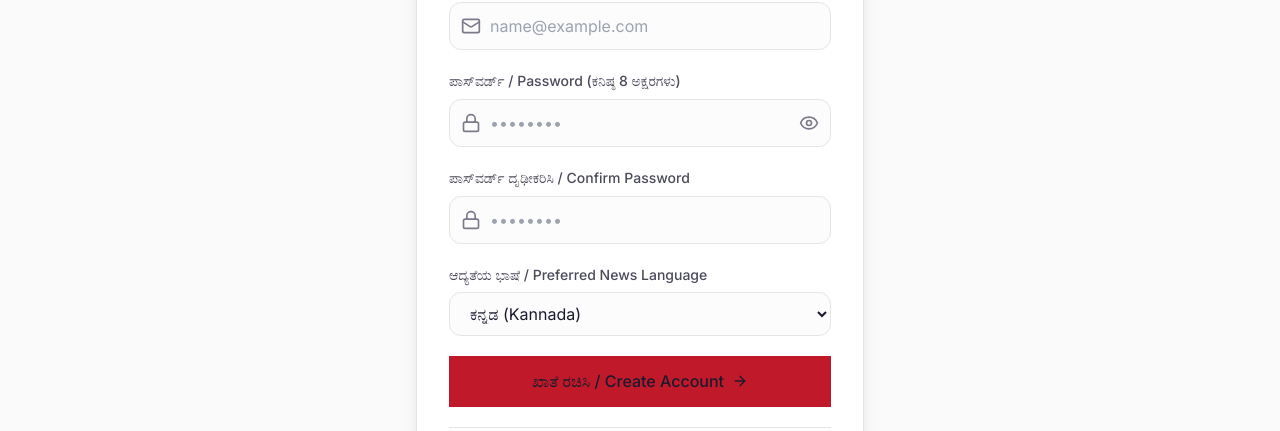
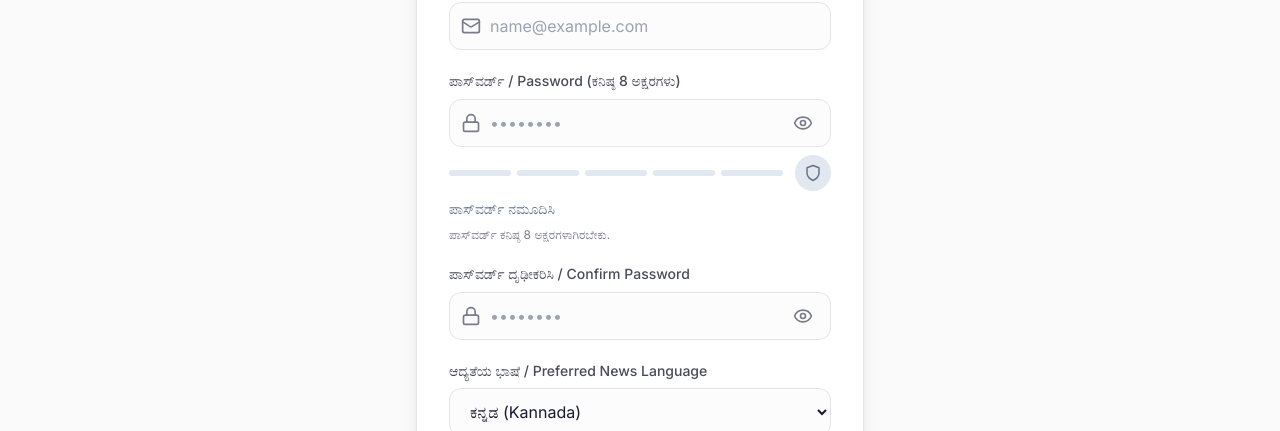
Before and after one commit to ThejasJ2007/Garjane-news, a Next.js app: page /register in a window 1280 px wide. Shown: the part 521-952 px from the top of the page. Built offline with nearby package versions, Linux system fonts and the light colour scheme; no server answers.

Commit message:
feat(auth): add password strength meter and confirm password toggle to registration page

```diff
--- a/src/app/register/page.tsx
+++ b/src/app/register/page.tsx
@@ -1,23 +1,158 @@
 'use client';
 
-import { useState } from 'react';
+import { useState, useMemo } from 'react';
 import Link from 'next/link';
 import Image from 'next/image';
 import { useRouter } from 'next/navigation';
 import { Eye, EyeOff, Lock, Mail, User, ArrowRight, ShieldCheck } from 'lucide-react';
 import { registerAction } from '@/actions/auth';
 import { Button } from '@/components/ui/Button';
+import { useLanguage } from '@/contexts/LanguageContext';
+import { PasswordStrengthMeter } from '@/components/PasswordStrengthMeter';
+import { evaluatePassword, isPasswordAcceptable } from '@/lib/passwordStrength';
 
 export default function RegisterPage() {
   const router = useRouter();
+  const { language } = useLanguage();
+
+  const [name, setName] = useState('');
+  const [email, setEmail] = useState('');
+  const [password, setPassword] = useState('');
+  const [confirmPassword, setConfirmPassword] = useState('');
+  const [selectedLanguage, setSelectedLanguage] = useState<'kn' | 'en'>('kn');
+
   const [showPassword, setShowPassword] = useState(false);
+  const [showConfirmPassword, setShowConfirmPassword] = useState(false);
   const [isLoading, setIsLoading] = useState(false);
   const [error, setError] = useState<string | null>(null);
 
-  async function handleSubmit(formData: FormData) {
+  const dictionary = language === 'kn' ? {
+    title: 'ಹೊಸ ಖಾತೆ ರಚಿಸಿ',
+    subtitle: 'Create your Garjane News Account',
+    tagline: 'ಸ್ಥಳೀಯ ಸುದ್ದಿಗಳು ಮತ್ತು ವಿಶೇಷ ಲೇಖನಗಳಿಗೆ ಚಂದಾದಾರರಾಗಿ',
+    nameLabel: 'ಪೂರ್ಣ ಹೆಸರು / Full Name',
+    namePlaceholder: 'ನಿಮ್ಮ ಹೆಸರು / Your name',
+    nameError: 'ಹೆಸರು ಕನಿಷ್ಠ 2 ಅಕ್ಷರಗಳಾಗಿರಬೇಕು.',
+    emailLabel: 'ಇಮೇಲ್ ವಿಳಾಸ / Email Address',
+    emailError: 'ದಯವಿಟ್ಟು ಮಾನ್ಯವಾದ ಇಮೇಲ್ ವಿಳಾಸವನ್ನು ನಮೂದಿಸಿ.',
+    passwordLabel: 'ಪಾಸ್‌ವರ್ಡ್ / Password (ಕನಿಷ್ಠ 8 ಅಕ್ಷರಗಳು)',
+    confirmPasswordLabel: 'ಪಾಸ್‌ವರ್ಡ್ ದೃಢೀಕರಿಸಿ / Confirm Password',
+    preferredLanguageLabel: 'ಆದ್ಯತೆಯ ಭಾಷೆ / Preferred News Language',
+    submitButton: 'ಖಾತೆ ರಚಿಸಿ / Create Account',
+    submittingButton: 'ರಚಿಸಲಾಗುತ್ತಿದೆ... / Registering...',
+    alreadyHaveAccount: 'ಈಗಾಗಲೇ ಖಾತೆ ಹೊಂದಿದ್ದೀರಾ?',
+    signInLink: 'ಲಾಗಿನ್ ಆಗಿ / Sign In',
+    showPassword: 'ಪಾಸ್‌ವರ್ಡ್ ತೋರಿಸಿ',
+    hidePassword: 'ಪಾಸ್‌ವರ್ಡ್ ಮರೆಮಾಡಿ',
+    lengthError: 'ಪಾಸ್‌ವರ್ಡ್ ಕನಿಷ್ಠ 8 ಅಕ್ಷರಗಳಾಗಿರಬೇಕು.',
+    weakPasswordError: "ಪಾಸ್‌ವರ್ಡ್ ದುರ್ಬಲವಾಗಿದೆ. ಕೇವಲ 'ಬಲವಾದ' ಅಥವಾ 'ಅತ್ಯಂತ ಬಲವಾದ' ಪಾಸ್‌ವರ್ಡ್‌ಗಳನ್ನು ಮಾತ್ರ ಸ್ವೀಕರಿಸಲಾಗುತ್ತದೆ.",
+    matchError: 'ಪಾಸ್‌ವರ್ಡ್‌ಗಳು ಹೊಂದಿಕೆಯಾಗುತ್ತಿಲ್ಲ.',
+    connectionError: 'ಸಂಪರ್ಕ ದೋಷ ಸಂಭವಿಸಿದೆ. ದಯವಿಟ್ಟು ಪುನಃ ಪ್ರಯತ್ನಿಸಿ.',
+    strength: {
+      empty: 'ಪಾಸ್‌ವರ್ಡ್ ನಮೂದಿಸಿ',
+      veryWeak: 'ಬಹಳ ದುರ್ಬಲ',
+      weak: 'ದುರ್ಬಲ',
+      fair: 'ಸಾಧಾರಣ',
+      good: 'ಉತ್ತಮ',
+      strong: 'ಬಲವಾದ',
+      veryStrong: 'ಅತ್ಯಂತ ಬಲವಾದ',
+    },
+    passwordStrength: {
+      goodJob: 'ಉತ್ತಮ ಕೆಲಸ!',
+      meterLabel: 'ಪಾಸ್‌ವರ್ಡ್ ಸಾಮರ್ಥ್ಯ',
+      iconLabel: 'ಪಾಸ್‌ವರ್ಡ್ ಸಾಮರ್ಥ್ಯ ಸೂಚಕ',
+      announcement: 'ಪಾಸ್‌ವರ್ಡ್ ಸಾಮರ್ಥ್ಯ ಬದಲಾಗಿದೆ',
+    },
+  } : {
+    title: 'Create Account',
+    subtitle: 'Create your Garjane News Account',
+    tagline: 'Subscribe for local news and exclusive articles',
+    nameLabel: 'Full Name',
+    namePlaceholder: 'Your name',
+    nameError: 'Name must be at least 2 characters.',
+    emailLabel: 'Email Address',
+    emailError: 'Please enter a valid email address.',
+    passwordLabel: 'Password (min. 8 characters)',
+    confirmPasswordLabel: 'Confirm Password',
+    preferredLanguageLabel: 'Preferred News Language',
+    submitButton: 'Create Account',
+    submittingButton: 'Registering...',
+    alreadyHaveAccount: 'Already have an account?',
+    signInLink: 'Sign In',
+    showPassword: 'Show password',
+    hidePassword: 'Hide password',
+    lengthError: 'Password must be at least 8 characters.',
+    weakPasswordError: 'Password is too weak. Only Strong or Very Strong passwords are accepted.',
+    matchError: 'Passwords do not match.',
+    connectionError: 'Connection error occurred. Please try again.',
+    strength: {
+      empty: 'Enter a password',
+      veryWeak: 'Very Weak',
+      weak: 'Weak',
+      fair: 'Fair',
+      good: 'Good',
+      strong: 'Strong',
+      veryStrong: 'Very Strong',
+    },
+    passwordStrength: {
+      goodJob: 'good job!',
+      meterLabel: 'Password strength',
+      iconLabel: 'Password strength indicator',
+      announcement: 'Password strength changed to',
+    },
+  };
+
+  const passwordStrength = useMemo(() => evaluatePassword(password), [password]);
+  const isStrongEnough = isPasswordAcceptable(passwordStrength.level);
+  const passwordsMatch = password.length > 0 && confirmPassword.length > 0 && password === confirmPassword;
+  const isEmailValid = /^[^\s@]+@[^\s@]+\.[^\s@]+$/.test(email.trim());
+  const canSubmit =
+    !isLoading &&
+    name.trim().length >= 2 &&
+    isEmailValid &&
+    password.length >= 8 &&
+    isStrongEnough &&
+    passwordsMatch;
+
+  async function handleSubmit(e: React.FormEvent<HTMLFormElement>) {
+    e.preventDefault();
+    setError(null);
+
+    if (name.trim().length < 2) {
+      setError(dictionary.nameError);
+      return;
+    }
+
+    if (!isEmailValid) {
+      setError(dictionary.emailError);
+      return;
+    }
+
+    if (password.length < 8) {
+      setError(dictionary.lengthError);
+      return;
+    }
+
+    if (!isStrongEnough) {
+      setError(dictionary.weakPasswordError);
+      return;
+    }
+
+    if (password !== confirmPassword) {
+      setError(dictionary.matchError);
+      return;
+    }
+
     setIsLoading(true);
-    setError(null);
+
     try {
+      const formData = new FormData();
+      formData.set('name', name.trim());
+      formData.set('email', email.trim());
+      formData.set('password', password);
+      formData.set('confirmPassword', confirmPassword);
+      formData.set('language', selectedLanguage);
+
       const res = await registerAction(formData);
       if (res && res.error) {
         setError(res.error);
@@ -27,7 +162,7 @@ export default function RegisterPage() {
       if (err?.message?.includes('NEXT_REDIRECT') || err?.digest?.startsWith('NEXT_REDIRECT')) {
         return;
       }
-      setError('ಸಂಪರ್ಕ ದೋಷ ಸಂಭವಿಸಿದೆ. / Connection error occurred.');
+      setError(dictionary.connectionError);
       setIsLoading(false);
     }
   }
@@ -47,13 +182,13 @@ export default function RegisterPage() {
             />
           </div>
           <h1 className="font-heading font-bold text-headline-3 text-garjane-text-primary dark:text-garjane-text-inverse">
-            ಹೊಸ ಖಾತೆ ರಚಿಸಿ
+            {language === 'kn' ? 'ಹೊಸ ಖಾತೆ ರಚಿಸಿ' : dictionary.title}
           </h1>
           <p className="mt-1 text-headline-4 text-garjane-text-secondary dark:text-garjane-text-muted">
-            Create your Garjane News Account
+            {dictionary.subtitle}
           </p>
           <p className="mt-2 text-body-sm text-garjane-text-muted">
-            ಸ್ಥಳೀಯ ಸುದ್ದಿಗಳು ಮತ್ತು ವಿಶೇಷ ಲೇಖನಗಳಿಗೆ ಚಂದಾದಾರರಾಗಿ
+            {dictionary.tagline}
           </p>
         </div>
 
@@ -64,10 +199,11 @@ export default function RegisterPage() {
           </div>
         )}
 
-        <form action={handleSubmit} className="space-y-5">
+        <form onSubmit={handleSubmit} className="space-y-5">
+          {/* Full Name */}
           <div>
             <label className="block text-body-sm font-medium text-garjane-text-secondary dark:text-garjane-text-muted mb-1.5" htmlFor="name">
-              ಪೂರ್ಣ ಹೆಸರು / Full Name
+              {dictionary.nameLabel}
             </label>
             <div className="relative">
               <div className="absolute inset-y-0 left-0 pl-3 flex items-center pointer-events-none text-garjane-text-muted">
@@ -79,15 +215,18 @@ export default function RegisterPage() {
                 type="text"
                 required
                 autoComplete="name"
-                placeholder="ನಿಮ್ಮ ಹೆಸರು / Your name"
-                className="w-full pl-10 pr-4 py-2.5 rounded-xl border border-garjane-border-light dark:border-garjane-border-dark bg-garjane-background-light/50 dark:bg-garjane-background-dark/50 text-garjane-text-primary dark:text-garjane-text-inverse focus:outline-none focus:ring-2 focus:ring-garjane-primary/20 focus:border-garjane-primary text-body"
+                value={name}
+                onChange={(e) => setName(e.target.value)}
+                placeholder={dictionary.namePlaceholder}
+                className="w-full pl-10 pr-4 py-2.5 rounded-xl border border-garjane-border-light dark:border-garjane-border-dark bg-garjane-background-light/50 dark:bg-garjane-background-dark/50 text-garjane-text-primary dark:text-garjane-text-inverse focus:outline-none focus:ring-2 focus:ring-garjane-primary/20 focus:border-garjane-primary text-body min-h-[48px]"
               />
             </div>
           </div>
 
+          {/* Email Address */}
           <div>
             <label className="block text-body-sm font-medium text-garjane-text-secondary dark:text-garjane-text-muted mb-1.5" htmlFor="email">
-              ಇಮೇಲ್ ವಿಳಾಸ / Email Address
+              {dictionary.emailLabel}
             </label>
             <div className="relative">
               <div className="absolute inset-y-0 left-0 pl-3 flex items-center pointer-events-none text-garjane-text-muted">
@@ -99,15 +238,18 @@ export default function RegisterPage() {
                 type="email"
                 required
                 autoComplete="email"
+                value={email}
+                onChange={(e) => setEmail(e.target.value)}
                 placeholder="name@example.com"
-                className="w-full pl-10 pr-4 py-2.5 rounded-xl border border-garjane-border-light dark:border-garjane-border-dark bg-garjane-background-light/50 dark:bg-garjane-background-dark/50 text-garjane-text-primary dark:text-garjane-text-inverse focus:outline-none focus:ring-2 focus:ring-garjane-primary/20 focus:border-garjane-primary text-body"
+                className="w-full pl-10 pr-4 py-2.5 rounded-xl border border-garjane-border-light dark:border-garjane-border-dark bg-garjane-background-light/50 dark:bg-garjane-background-dark/50 text-garjane-text-primary dark:text-garjane-text-inverse focus:outline-none focus:ring-2 focus:ring-garjane-primary/20 focus:border-garjane-primary text-body min-h-[48px]"
               />
             </div>
           </div>
 
+          {/* Password */}
           <div>
             <label className="block text-body-sm font-medium text-garjane-text-secondary dark:text-garjane-text-muted mb-1.5" htmlFor="password">
-              ಪಾಸ್‌ವರ್ಡ್ / Password (ಕನಿಷ್ಠ 8 ಅಕ್ಷರಗಳು)
+              {dictionary.passwordLabel}
             </label>
             <div className="relative">
               <div className="absolute inset-y-0 left-0 pl-3 flex items-center pointer-events-none text-garjane-text-muted">
@@ -118,24 +260,52 @@ export default function RegisterPage() {
                 name="password"
                 type={showPassword ? 'text' : 'password'}
                 required
+                minLength={8}
                 autoComplete="new-password"
+                value={password}
+                onChange={(e) => setPassword(e.target.value)}
                 placeholder="••••••••"
-                className="w-full pl-10 pr-10 py-2.5 rounded-xl border border-garjane-border-light dark:border-garjane-border-dark bg-garjane-background-light/50 dark:bg-garjane-background-dark/50 text-garjane-text-primary dark:text-garjane-text-inverse focus:outline-none focus:ring-2 focus:ring-garjane-primary/20 focus:border-garjane-primary text-body"
+                className="w-full pl-10 pr-10 py-2.5 rounded-xl border border-garjane-border-light dark:border-garjane-border-dark bg-garjane-background-light/50 dark:bg-garjane-background-dark/50 text-garjane-text-primary dark:text-garjane-text-inverse focus:outline-none focus:ring-2 focus:ring-garjane-primary/20 focus:border-garjane-primary text-body min-h-[48px]"
               />
               <button
                 type="button"
                 onClick={() => setShowPassword(!showPassword)}
-                className="absolute inset-y-0 right-0 pr-3 flex items-center text-garjane-text-muted hover:text-garjane-text-primary"
-                aria-label={showPassword ? 'Hide password' : 'Show password'}
+                className="absolute inset-y-0 right-0 pr-3 flex items-center text-garjane-text-muted hover:text-garjane-text-primary min-w-[44px] justify-center"
+                aria-label={showPassword ? dictionary.hidePassword : dictionary.showPassword}
+                aria-pressed={showPassword}
               >
                 {showPassword ? <EyeOff className="w-5 h-5" /> : <Eye className="w-5 h-5" />}
               </button>
             </div>
+
+            <PasswordStrengthMeter
+              password={password}
+              labels={dictionary.strength}
+              goodJobLabel={dictionary.passwordStrength.goodJob}
+              meterLabel={dictionary.passwordStrength.meterLabel}
+              iconLabel={dictionary.passwordStrength.iconLabel}
+              announcement={dictionary.passwordStrength.announcement}
+            />
+
+            {password.length === 0 ? (
+              <p className="mt-2 text-xs text-garjane-text-muted">
+                {dictionary.lengthError}
+              </p>
+            ) : password.length < 8 ? (
+              <p className="mt-2 text-xs text-red-500 dark:text-red-400 font-medium">
+                {dictionary.lengthError}
+              </p>
+            ) : !isStrongEnough ? (
+              <p className="mt-2 text-xs text-amber-600 dark:text-amber-400 font-medium">
+                {dictionary.weakPasswordError}
+              </p>
+            ) : null}
           </div>
 
+          {/* Confirm Password */}
           <div>
             <label className="block text-body-sm font-medium text-garjane-text-secondary dark:text-garjane-text-muted mb-1.5" htmlFor="confirmPassword">
-              ಪಾಸ್‌ವರ್ಡ್ ದೃಢೀಕರಿಸಿ / Confirm Password
+              {dictionary.confirmPasswordLabel}
             </label>
             <div className="relative">
               <div className="absolute inset-y-0 left-0 pl-3 flex items-center pointer-events-none text-garjane-text-muted">
@@ -144,48 +314,71 @@ export default function RegisterPage() {
               <input
                 id="confirmPassword"
                 name="confirmPassword"
-                type={showPassword ? 'text' : 'password'}
+                type={showConfirmPassword ? 'text' : 'password'}
                 required
+                minLength={8}
                 autoComplete="new-password"
+                value={confirmPassword}
+                onChange={(e) => setConfirmPassword(e.target.value)}
                 placeholder="••••••••"
-                className="w-full pl-10 pr-4 py-2.5 rounded-xl border border-garjane-border-light dark:border-garjane-border-dark bg-garjane-background-light/50 dark:bg-garjane-background-dark/50 text-garjane-text-primary dark:text-garjane-text-inverse focus:outline-none focus:ring-2 focus:ring-garjane-primary/20 focus:border-garjane-primary text-body"
+                className="w-full pl-10 pr-10 py-2.5 rounded-xl border border-garjane-border-light dark:border-garjane-border-dark bg-garjane-background-light/50 dark:bg-garjane-background-dark/50 text-garjane-text-primary dark:text-garjane-text-inverse focus:outline-none focus:ring-2 focus:ring-garjane-primary/20 focus:border-garjane-primary text-body min-h-[48px]"
               />
+              <button
+                type="button"
+                onClick={() => setShowConfirmPassword(!showConfirmPassword)}
+                className="absolute inset-y-0 right-0 pr-3 flex items-center text-garjane-text-muted hover:text-garjane-text-primary min-w-[44px] justify-center"
+                aria-label={showConfirmPassword ? dictionary.hidePassword : dictionary.showPassword}
+                aria-pressed={showConfirmPassword}
+              >
+                {showConfirmPassword ? <EyeOff className="w-5 h-5" /> : <Eye className="w-5 h-5" />}
+              </button>
             </div>
+            {confirmPassword.length > 0 && password !== confirmPassword && (
+              <p className="mt-1.5 text-xs text-red-500 dark:text-red-400 font-medium">
+                {dictionary.matchError}
+              </p>
+            )}
           </div>
 
+          {/* Language Selection */}
           <div>
             <label className="block text-body-sm font-medium text-garjane-text-secondary dark:text-garjane-text-muted mb-1.5" htmlFor="language">
-              ಆದ್ಯತೆಯ ಭಾಷೆ / Preferred News Language
+              {dictionary.preferredLanguageLabel}
             </label>
             <select
               id="language"
               name="language"
-              defaultValue="kn"
-              className="w-full px-4 py-2.5 rounded-xl border border-garjane-border-light dark:border-garjane-border-dark bg-garjane-background-light/50 dark:bg-garjane-background-dark/50 text-garjane-text-primary dark:text-garjane-text-inverse focus:outline-none focus:ring-2 focus:ring-garjane-primary/20 focus:border-garjane-primary text-body"
+              value={selectedLanguage}
+              onChange={(e) => setSelectedLanguage(e.target.value as 'kn' | 'en')}
+              className="w-full px-4 py-2.5 rounded-xl border border-garjane-border-light dark:border-garjane-border-dark bg-garjane-background-light/50 dark:bg-garjane-background-dark/50 text-garjane-text-primary dark:text-garjane-text-inverse focus:outline-none focus:ring-2 focus:ring-garjane-primary/20 focus:border-garjane-primary text-body min-h-[48px]"
             >
               <option value="kn">ಕನ್ನಡ (Kannada)</option>
               <option value="en">English</option>
             </select>
           </div>
 
+          {/* Submit Button */}
           <Button
             type="submit"
-            className="w-full py-3 text-body font-medium flex items-center justify-center gap-2"
-            disabled={isLoading}
+            className="w-full py-3 text-body font-medium flex items-center justify-center gap-2 min-h-[48px]"
+            disabled={!canSubmit}
           >
-            {isLoading ? 'ರಚಿಸಲಾಗುತ್ತಿದೆ... / Registering...' : (
+            {isLoading ? (
+              <span>{dictionary.submittingButton}</span>
+            ) : (
               <>
-                <span>ಖಾತೆ ರಚಿಸಿ / Create Account</span>
+                <span>{dictionary.submitButton}</span>
                 <ArrowRight className="w-4 h-4" />
               </>
             )}
           </Button>
 
+          {/* Login Link */}
           <div className="text-center pt-2 border-t border-garjane-border-light dark:border-garjane-border-dark">
             <p className="text-body-sm text-garjane-text-muted">
-              ಈಗಾಗಲೇ ಖಾತೆ ಹೊಂದಿದ್ದೀರಾ?{' '}
+              {dictionary.alreadyHaveAccount}{' '}
               <Link href="/login" className="text-garjane-primary font-medium hover:underline">
-                ಲಾಗಿನ್ ಆಗಿ / Sign In
+                {dictionary.signInLink}
               </Link>
             </p>
           </div>
--- a/src/lib/validations.ts
+++ b/src/lib/validations.ts
@@ -16,6 +16,9 @@ export const registerSchema = z.object({
 }).refine((data) => data.password === data.confirmPassword, {
   message: 'Passwords do not match',
   path: ['confirmPassword'],
+}).refine((data) => isPasswordStrongEnough(data.password), {
+  message: 'Password is too weak. Only Strong or Very Strong passwords are accepted.',
+  path: ['password'],
 });
 
 export const forgotPasswordSchema = z.object({
```
Also changed, not shown: src/actions/auth.ts (+8 -1 lines), public/sw.js.
